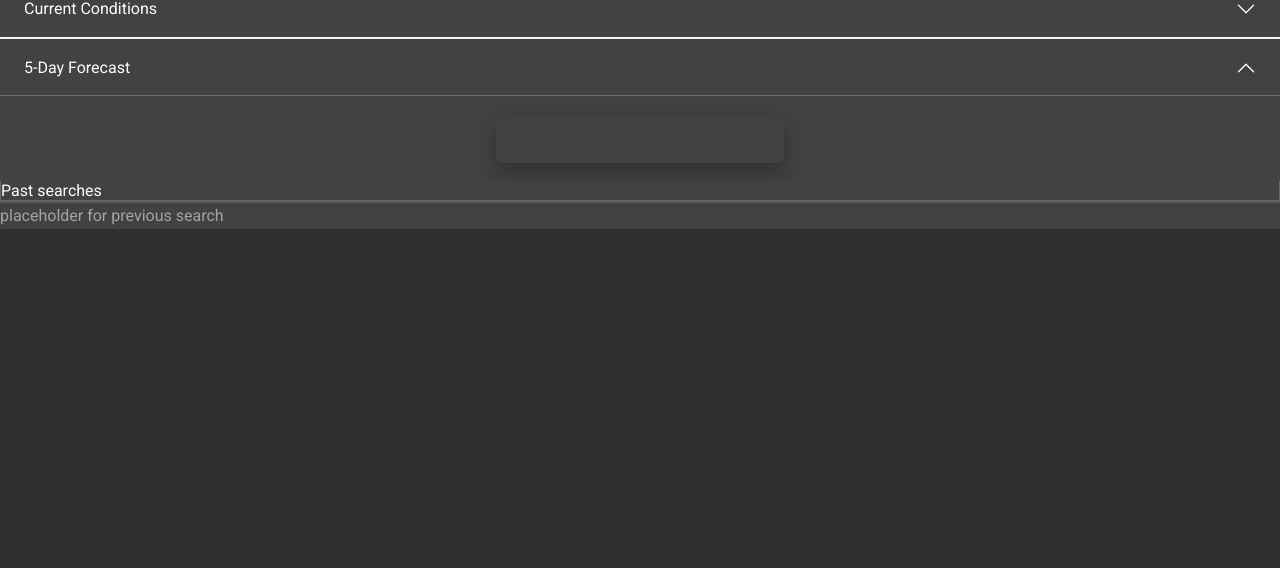
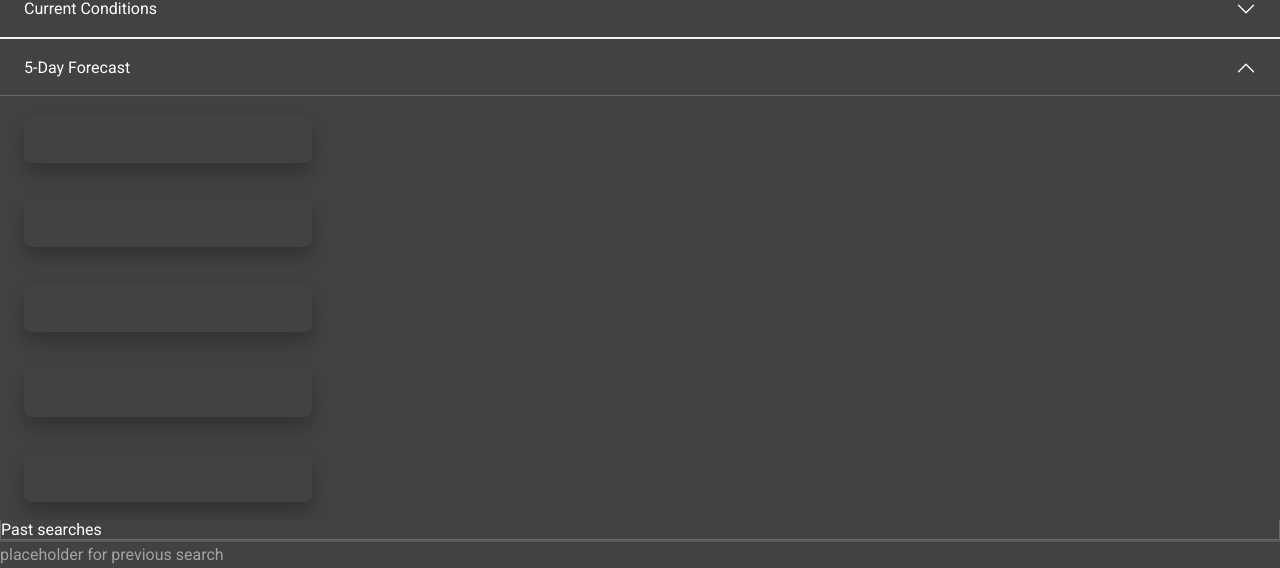
Before and after one commit to Jlevbury/weather-or-not, a plain HTML site: page index.html in a window 1280 px wide. Both pictures are taken after a click on the button "5-Day Forecast". Shown: the part 298-866 px from the top of the page. Before the commit the page ends 800 px from the top, so only its background shows below. Drawn offline with nearby package versions, Linux system fonts and the light colour scheme; no server answers.

Commit message:
five day is now populating!

```diff
--- a/assets/script.js
+++ b/assets/script.js
@@ -141,7 +141,7 @@ for (let i = 0; i < 5 && i < myArray.length; i++) {
   ddFiveDay.addEventListener("click", () => {
     var location = locationInput.value;
     var apiKey = "826f633421f0289a9fa069f465862d53";
-    let fiveDayURL = `http://api.openweathermap.org/data/2.5/forecast?q=${location}&cnt=5&appid=${apiKey}&units=imperial`
+    let fiveDayURL = `http://api.openweathermap.org/data/2.5/forecast?q=${location}&cnt=40&appid=${apiKey}&units=imperial`
 
     fetch(fiveDayURL)
       .then(response => response.json())
--- a/index.html
+++ b/index.html
@@ -149,7 +149,7 @@ style="background-image: url('assets/elle-coc-ho8hUqKBAnM-unsplash\ \(1\).jpg');
           aria-labelledby="flush-headingTwo"
           data-mdb-parent="#accordionFlushExample"
         >
-          <div class="accordion-body d-flex justify-content-evenly">
+          <div class="accordion-body d-flex flex-row">
             <div class="card" style="width: 18rem;">
 
               <div class="card-body"id="ddFiveDay">
@@ -158,7 +158,39 @@ style="background-image: url('assets/elle-coc-ho8hUqKBAnM-unsplash\ \(1\).jpg');
 
               </div>
             </div>
-          </div>
+            <div class="accordion-body d-flex flex-row">
+              <div class="card" style="width: 18rem;">
+
+                <div class="card-body"id="ddFiveDay">
+                  <p class="card-text text-white" id="forecast"></p>
+                </div>
+                </div>
+              </div>
+              <div class="accordion-body d-flex flex-row">
+                <div class="card" style="width: 18rem;">
+
+                  <div class="card-body"id="ddFiveDay">
+                    <p class="card-text text-white" id="forecast"></p>
+                  </div>
+                  </div>
+                </div>
+                <div class="accordion-body d-flex flex-row">
+                  <div class="card" style="width: 18rem;">
+
+                    <div class="card-body"id="ddFiveDay">
+                      <p class="card-text text-white" id="forecast"></p>
+                    </div>
+                    </div>
+                  </div>
+                  <div class="accordion-body d-flex flex-row">
+                    <div class="card" style="width: 18rem;">
+
+                      <div class="card-body"id="ddFiveDay">
+                        <p class="card-text text-white" id="forecast"></p>
+                      </div>
+                      </div>
+                    </div>
+            </div>
         </div>
       </div>
       <div class="accordion-item">
```
